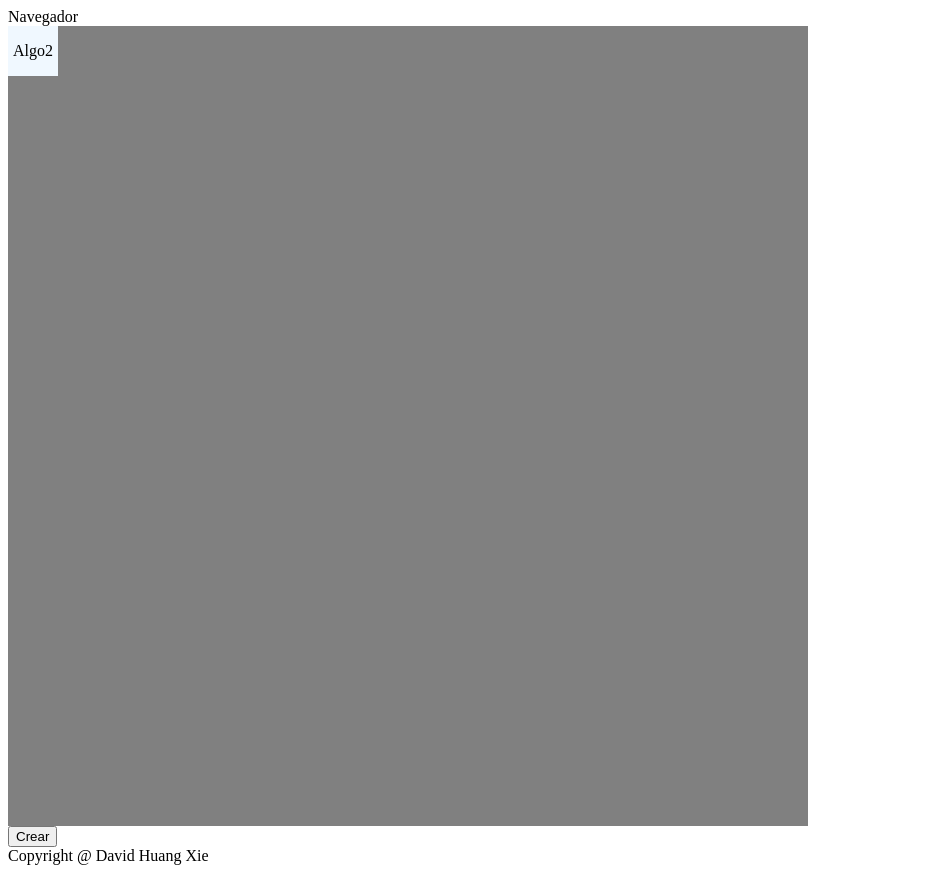
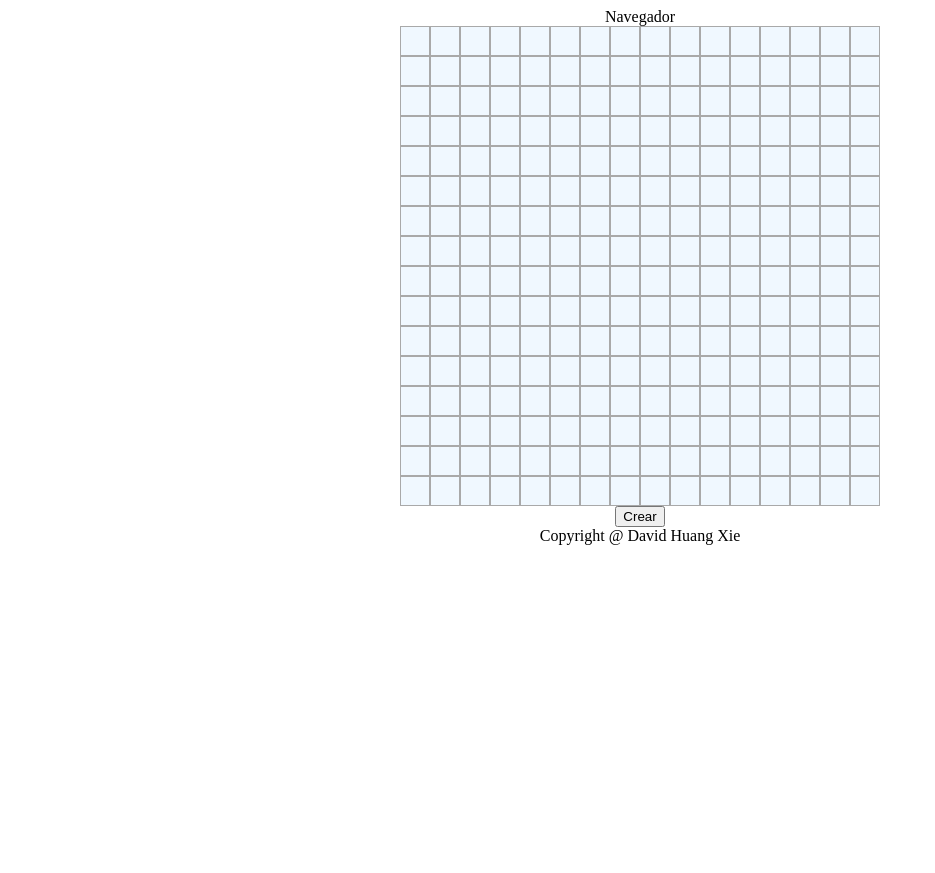
Before and after one commit to dhx101/Telesketch, a plain HTML site: page index.html in a window 1280 px wide. Shown: the whole page, without its empty margins (0-935 px from the left). After the commit the page ends 800 px from the top, so only its background shows below. Drawn offline with Linux system fonts and the light colour scheme.

Commit message:
Created the grid for the game

```diff
--- a/main.js
+++ b/main.js
@@ -1,16 +1,23 @@
 const container = document.querySelector('#contenedor');
 
-const divColumna = document.createElement('div');
-divColumna.classList.add('grid', 'columna');
-    for (let i = 0 ; i < 5 ; i++ ) {
+let size = 16
+
+function createCube(size) {
+    for (let i = 1 ; i <= size ; i++ ) {
+        const divColumna = document.createElement('div');
+        divColumna.classList.add('grid', 'columna');
         container.appendChild(divColumna);
-}
+            for (let i = 1; i <= 16 ; i++){
+                const divFila = document.createElement('div');
+                divFila.classList.add('grid', 'fila');
+                divColumna.appendChild(divFila)
+            }
+}}
 
-const divFila = document.createElement('div');
-divFila.classList.add('grid', 'fila')
-divFila.textContent = 'Algo2'
 
-divColumna.appendChild(divFila)
+createCube(16)
+
+
 
 const boton = document.querySelector('#crear');
 
--- a/style.css
+++ b/style.css
@@ -1,16 +1,33 @@
-#contenedor {
-    height: 800px;
-    width: 800px;
-    background-color: grey;
+
+body {
     display: flex;
     flex-direction: column;
+    justify-content: center;
+    align-items: center;
+
 }
 
-.grid {
+#contenedor {
+    height: 60vh;
+    width: 60vh;
+    background-color: white;
+    display: flex;
+    flex-direction: column;
+    justify-content: center;
+    align-items: stretch;
+}
+
+.columna {
     display: flex;
     background-color: aliceblue;
-    width: 50px;
-    height: 50px;
-    justify-content: center;
-    align-items: center;
+    flex: auto;
 }
+.fila {
+    border: 1px solid darkgrey;
+    flex: auto;
+
+}
+
+.hover {
+    background-color: grey;
+}
```
